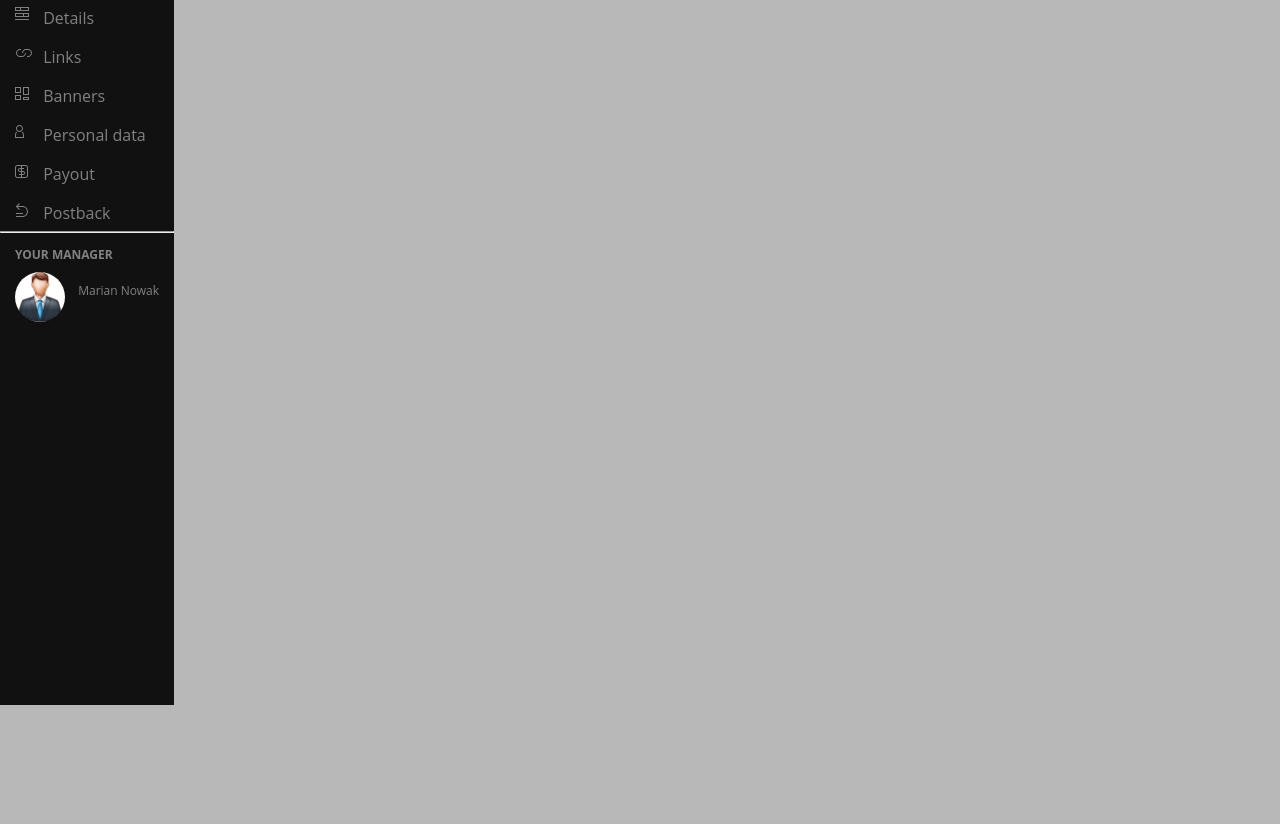
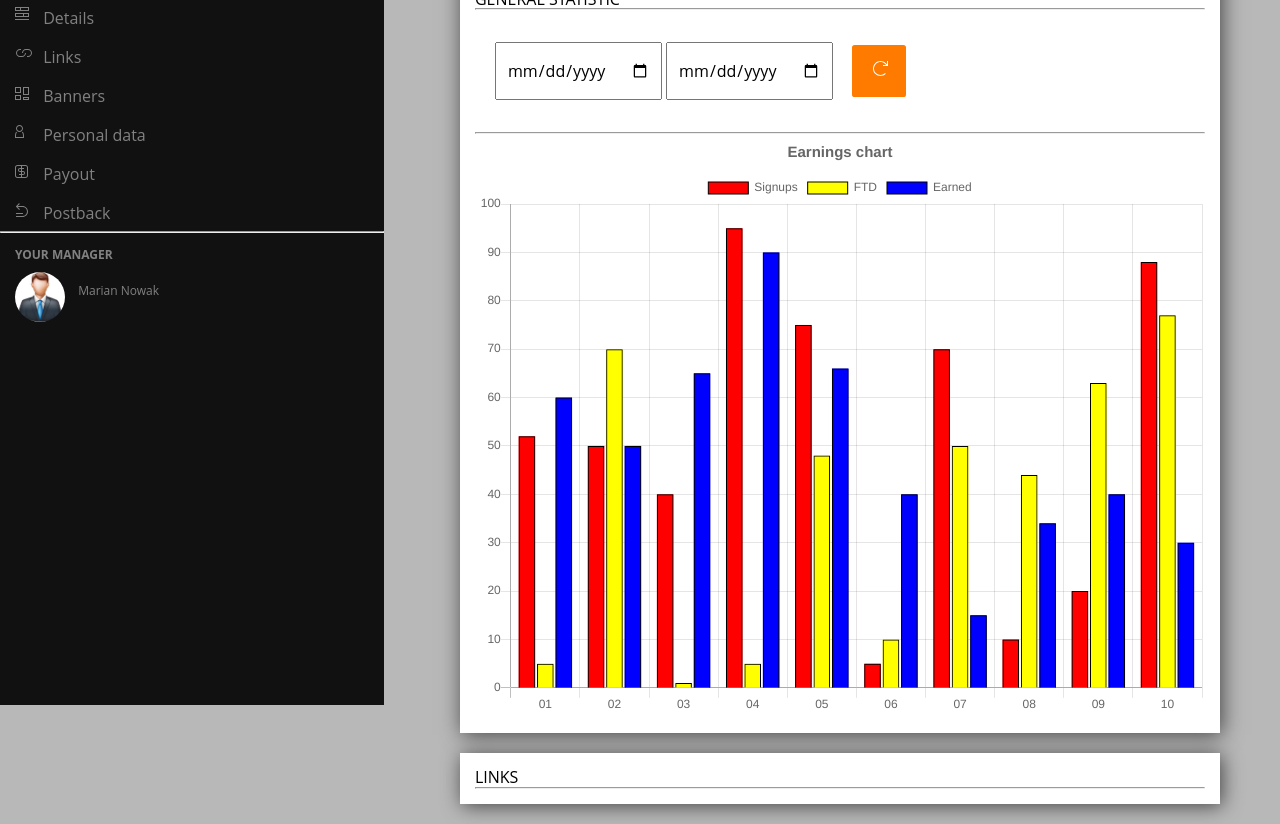
Before and after one commit to mika808/projekt-indywidualny, a website: page index.html in a window 1280 px wide. Shown: the part 95-919 px from the top of the page. Before the commit the page ends 800 px from the top, so only its background shows below. Drawn offline with nearby package versions, Linux system fonts and the light colour scheme.

Commit message:
Prepare GENERAL STATISTIC

```diff
--- a/index.html
+++ b/index.html
@@ -9,7 +9,9 @@
       rel="stylesheet"
       href="https://cdnjs.cloudflare.com/ajax/libs/font-awesome/4.7.0/css/font-awesome.min.css"
     />
+    <script src="https://cdnjs.cloudflare.com/ajax/libs/Chart.js/2.7.3/Chart.bundle.min.js"></script>
     <script src="js/script.js"></script>
+
     <title>Document</title>
   </head>
 
@@ -22,6 +24,14 @@
       style="display: none;"
     >
       <defs>
+        <!-- BUTTONS -->
+        <g id="icon-refresh">
+          <path
+            d="M11,6h5V1h-1v3.3l-1.2-1.1c-2.9-2.9-7.7-2.9-10.6,0c-2.9,2.9-2.9,7.7,0,10.6C4.7,15.3,6.6,16,8.5,16s3.8-0.7,5.3-2.2
+            l-0.7-0.7c-2.5,2.5-6.7,2.5-9.2,0c-2.5-2.5-2.5-6.7,0-9.2c2.5-2.5,6.7-2.5,9.2,0L14.2,5H11V6z"
+          />
+        </g>
+        <!-- TOP NAV -->
         <g id="icon-wallet">
           <path
             d="M17,9h-2V7.5C15,6.1,13.9,5,12.5,5H4.9L12,2.2V4h1V0.8L2.1,5C0.9,5.2,0,6.3,0,7.5v8C0,16.9,1.1,18,2.5,18h10
@@ -100,13 +110,8 @@
         </g>
       </defs>
     </svg>
-    <!-- TOP NAVIGATION -->
 
-    <div class="container">
-      <div class="row">
-        <div class="col col-4">
     <!-- SIDEBAR -->
-
     <div class="sidebar" id="sidebarNav">
       <h1 class="logo">Just do it</h1>
 
@@ -116,31 +121,23 @@
 
       <!-- GENERAL -->
       <a href="#general">
-              <svg viewBox="0 0 24 24">
-                <use xlink:href="#icon-general"></use>
-              </svg>
+        <svg viewBox="0 0 24 24"><use xlink:href="#icon-general"></use></svg>
         General
       </a>
 
       <!-- DETAILS -->
       <a href="#details">
-              <svg viewBox="0 0 24 24">
-                <use xlink:href="#icon-details"></use>
-              </svg>
+        <svg viewBox="0 0 24 24"><use xlink:href="#icon-details"></use></svg>
         Details
       </a>
       <!-- LINKS -->
       <a href="#links">
-              <svg viewBox="0 0 24 20">
-                <use xlink:href="#icon-links"></use>
-              </svg>
+        <svg viewBox="0 0 24 20"><use xlink:href="#icon-links"></use></svg>
         Links
       </a>
       <!-- BANNERS -->
       <a href="#banners">
-              <svg viewBox="0 0 24 20">
-                <use xlink:href="#icon-banners"></use>
-              </svg>
+        <svg viewBox="0 0 24 20"><use xlink:href="#icon-banners"></use></svg>
         Banners
       </a>
       <!-- PERSONAL DATA -->
@@ -152,16 +149,12 @@
       </a>
       <!-- PAYOUT -->
       <a href="#payout">
-              <svg viewBox="0 0 24 20">
-                <use xlink:href="#icon-payout"></use>
-              </svg>
+        <svg viewBox="0 0 24 20"><use xlink:href="#icon-payout"></use></svg>
         Payout
       </a>
       <!-- POSTBACK -->
       <a href="#postback">
-              <svg viewBox="0 0 24 24">
-                <use xlink:href="#icon-postback"></use>
-              </svg>
+        <svg viewBox="0 0 24 24"><use xlink:href="#icon-postback"></use></svg>
         Postback
       </a>
 
@@ -175,18 +168,14 @@
         </div>
       </div>
     </div>
-          <!-- SIDEBAR_ end -->
-        </div>
 
-        <div class="col col-8">
+    <!-- TOP NAVIGATION -->
     <nav>
       <ul>
         <!-- __________________ -->
         <li>
           <a href="#">
-                  <svg viewBox="0 0 24 24">
-                    <use xlink:href="#icon-wallet"></use>
-                  </svg>
+            <svg viewBox="0 0 24 24"><use xlink:href="#icon-wallet"></use></svg>
             $ 2.000 <i class="fa fa-caret-down"></i>
           </a>
           <ul>
@@ -216,22 +205,45 @@
         <!-- __________________ -->
         <li>
           <a href="#">
-                    <svg viewBox="0 0 24 24">
-                      <use xlink:href="#icon-quit"></use>
-                    </svg>
+            <svg viewBox="0 0 24 24"><use xlink:href="#icon-quit"></use></svg>
           </a>
         </li>
-
       </ul>
     </nav>
+
+    <!-- GENERAL STATISTIC -->
+    <div class="container">
+      <div class="row">
+        <div class="col col-4"><br /></div>
+        <div class="col col-8">
+          <div id="general" class="displayBox">
+            GENERAL STATISTIC
+            <hr />
+            <div class="calendar">
+              <input type="date" /> <input type="date" />
+              <button class="btn btn-refresh">
+                  <svg viewBox="0 0 24 24" xml:space="preserve">
+                      <use xlink:href="#icon-refresh"></use>
+                    </svg>
+              </button>
+            </div>
+            <hr />
+
+
+
+            <div id="chart">
+              <canvas id="myChart" width="500" height="400"></canvas>
             </div>
           </div>
-    <!-- GENERAL STATISTIC-->
-      <div class="row">
-          <div class="genStat">
-            GENERAL STATISTICS
+
+          <div id="links" class="displayBox">
+            LINKS
+            <hr />
           </div>
         </div>
       </div>
+    </div>
+    <!-- SCRIPTS -->
+    <script src="js/chart1.js"></script>
   </body>
 </html>
--- /dev/null
+++ b/js/chart1.js
@@ -0,0 +1,48 @@
+var ctx = document.getElementById("myChart").getContext("2d");
+var myChart = new Chart(ctx, {
+  type: "bar",
+  data: {
+    labels: ["01", "02", "03", "04", "05", "06", "07", "08", "09", "10"],
+    datasets: [
+      {
+        label: "Signups",
+        data: [52, 50, 40, 95, 75, 5, 70, 10, 20, 88],
+        backgroundColor: "red",
+        borderColor: "black",
+        borderWidth: 1
+      },
+      {
+        label: "FTD",
+        data: [5, 70, 1, 5, 48, 10, 50, 44, 63, 77],
+        backgroundColor: "yellow",
+        borderColor: "black",
+        borderWidth: 1
+      },
+      {
+        label: "Earned",
+        data: [60, 50, 65, 90, 66, 40, 15, 34, 40, 30],
+        backgroundColor: "blue",
+        borderColor: "black",
+        borderWidth: 1
+        //hidden: true,
+      }
+    ]
+  },
+
+  options: {
+    title: {
+      display: true,
+      text: "Earnings chart",
+      fontSize: 15
+    },
+    scales: {
+      yAxes: [
+        {
+          ticks: {
+            beginAtZero: true
+          }
+        }
+      ]
+    }
+  }
+});
--- a/js/script.js
+++ b/js/script.js
@@ -6,6 +6,3 @@ function showMenu() {
         x.className = "sidebar";
     }
 }
-// -------------------------------------------------------
-
-// -------------------------------------------------------
--- a/package.json
+++ b/package.json
@@ -32,5 +32,8 @@
     "nu-html-checker": "^0.1.0",
     "onchange": "^4.1.0",
     "rimraf": "^2.6.2"
+  },
+  "dependencies": {
+    "chart.js": "^2.7.3"
   }
 }
--- a/sass/_layout.scss
+++ b/sass/_layout.scss
@@ -11,8 +11,11 @@
 
   .container {
 	width: 100%;
-	margin: 0 auto;
+    margin: 0 auto;
+    max-width: 1200px;
+    padding-top: 50px;
 }
+
 /*  --clearfix-------------------------------------------------------- */
 .row:before,
 .row:after {
--- a/sass/_normalize.scss
+++ b/sass/_normalize.scss
@@ -164,8 +164,9 @@ select,
 textarea {
   font-family: inherit; /* 1 */
   font-size: 100%; /* 1 */
-  line-height: 1.15; /* 1 */
+  line-height: 2; /* 1 */
   margin: 0; /* 2 */
+  padding: 10px;
 }
 
 /**
--- a/sass/components/_sidebar.scss
+++ b/sass/components/_sidebar.scss
@@ -8,6 +8,7 @@ svg {
 
 .sidebar {
   height: 100%;
+  width: 30%;
   padding: 10px 0px;
   position: fixed;
   z-index: 1;
--- a/sass/components/_topNav.scss
+++ b/sass/components/_topNav.scss
@@ -66,5 +66,5 @@ nav li:hover {
   width: 10px;
   height: 10px;
   border-radius: 50%;
-  background-color: red;
+  background-color:rgb(255, 123, 0);
 }
--- a/sass/style.scss
+++ b/sass/style.scss
@@ -11,3 +11,31 @@
 
 @import "components/sidebar";
 @import "components/topNav";
+
+.displayBox {
+	background-color: white;
+	padding: 15px;
+	margin: 20px;
+	box-shadow: 2px 2px 20px #444;
+}
+
+.calendar{
+	padding: 20px;
+}
+
+.btn {
+    background-color: rgb(255, 123, 0);
+    border: none;
+	color: white;
+	font-size: 16px;
+	border-radius: 5%;
+    cursor: pointer;
+}
+
+.btn:hover {
+    background-color: RoyalBlue;
+}
+
+.btn-refresh{
+	margin: 15px;
+}
```
Also changed, not shown: css/style.css, 4 other files. Lines whose indentation alone changed are shown as unchanged.
